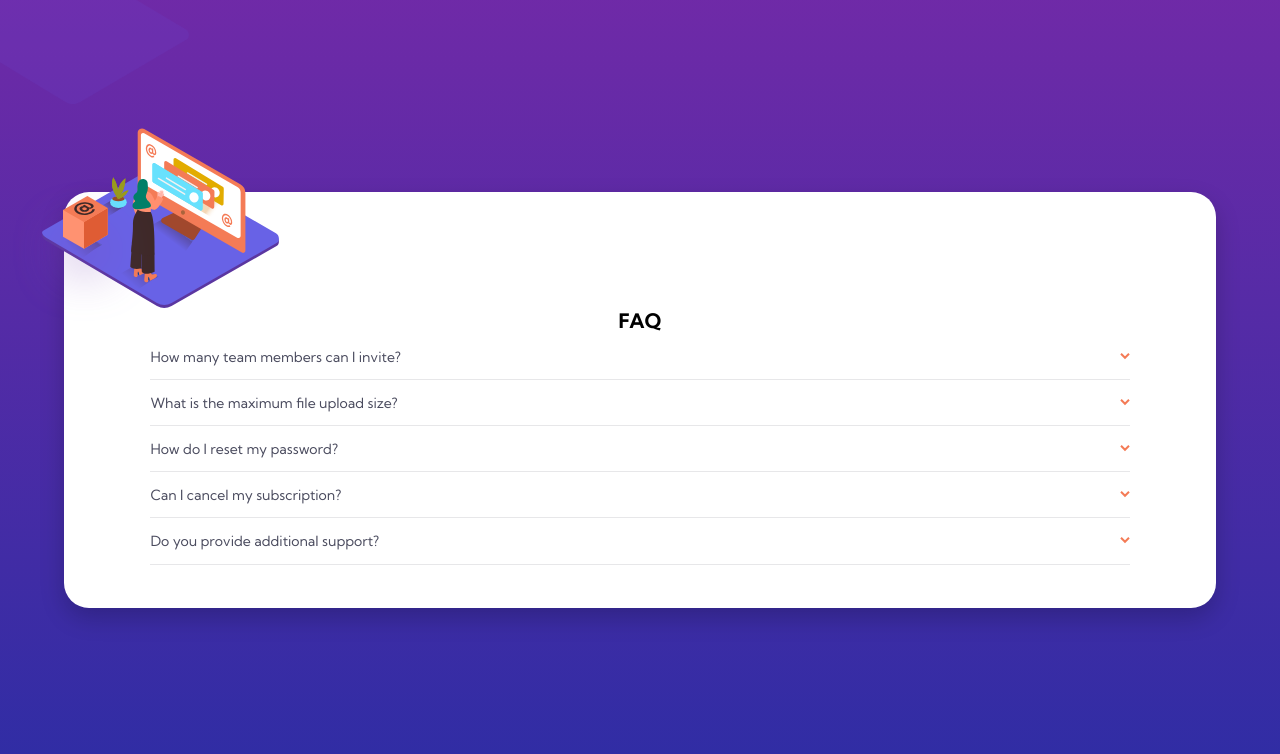
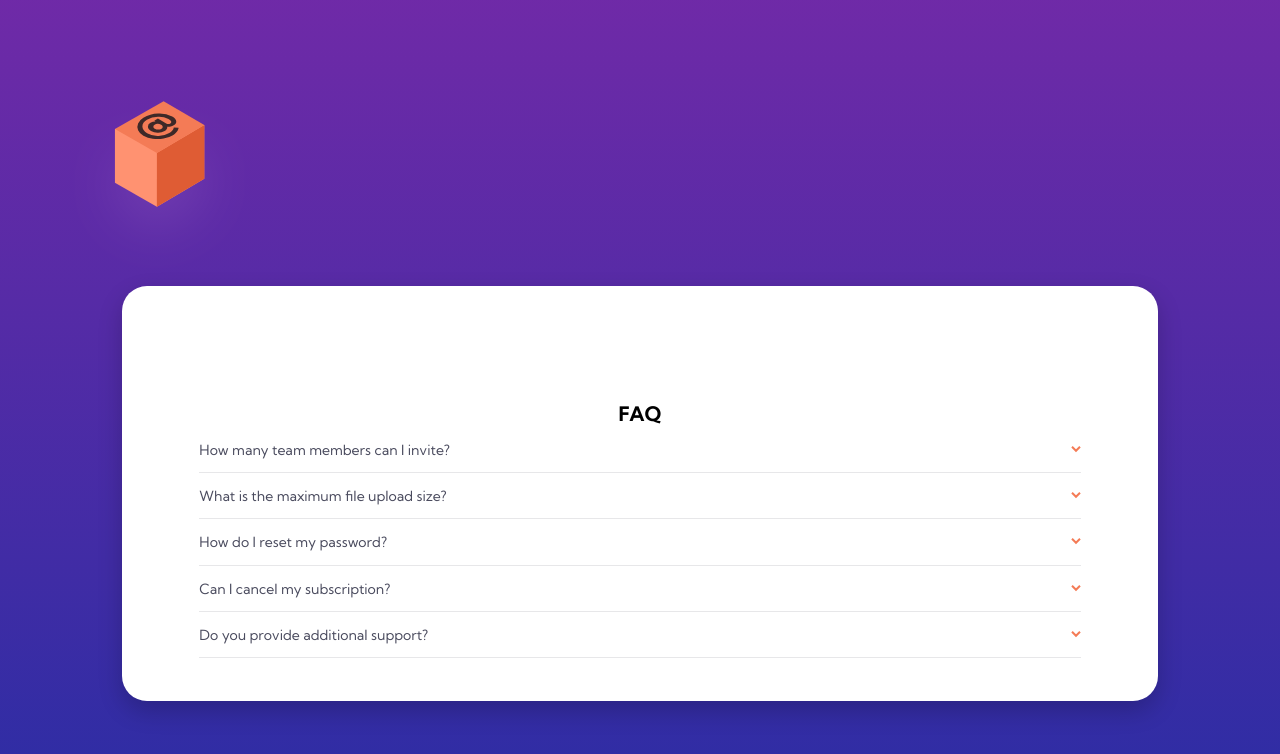
Before and after one commit to Frontend-Mentor-Jmhs11/faq-accordion-card, a plain HTML site: page index.html in a window 1280 px wide. Drawn offline with Linux system fonts and the light colour scheme.

Commit message:
More Changes

```diff
--- a/css/styles.css
+++ b/css/styles.css
@@ -8,6 +8,10 @@ html {
 *:before,
 *:after {
     box-sizing: inherit;
+}
+
+img{
+    max-width: 100%;
 }
 
 hr {
@@ -37,34 +41,31 @@ body {
     align-items: center;
 }
 
+.container{
+    width: 90%;
+    margin: 0 auto;
+}
+
+.image__box{
+    display: none;
+}
+
+@media (min-width: 768px) {
+    .image__box{
+        display: inline-block;
+        position: relative;
+        top: 0;
+        left: 0;
+    }
+}
+
 .card {
     padding: 10rem 0 3rem;
     background-color: white;
     width: 90%;
     box-shadow: 0 10px 25px rgba(0, 0, 0, 0.2);
     border-radius: 25px;
-}
-
-.image-container {
-    position: relative;
-}
-
-.image,
-.image__shadow {
-    position: absolute;
-    top: 16%;
     margin: 0 auto;
-    margin-left: -4%;
-}
-
-.image {
-    z-index: 1;
-}
-
-.image__shadow {
-    top: 27%;
-    left: 21%;
-    z-index: 0;
 }
 
 .card__title {
@@ -100,12 +101,8 @@ body {
 }
 
 @media (min-width: 375px) {
-    .image {
-        left: 5%;
-    }
-    .image__shadow {
-        top: 0;
-        left: 0;
+    .image, .image__shadow {
+        display: none;
     }
 }
 
--- a/index.html
+++ b/index.html
@@ -1,70 +1,86 @@
 <!DOCTYPE html>
 <html lang="en">
-
 	<head>
-    <meta charset="UTF-8">
-    <meta name="viewport" content="width=device-width, initial-scale=1.0">
+		<meta charset="UTF-8" />
+		<meta name="viewport" content="width=device-width, initial-scale=1.0" />
 		<!-- displays site properly based on user's device -->
 
-    <link rel="icon" type="image/png" sizes="32x32" href="./images/favicon-32x32.png">
+		<link rel="icon" type="image/png" sizes="32x32" href="./images/favicon-32x32.png" />
 
 		<title>Frontend Mentor | FAQ Accordion Card</title>
 
-    <link rel="preconnect" href="https://fonts.gstatic.com">
-    <link href="https://fonts.googleapis.com/css2?family=Kumbh+Sans:wght@400;700&display=swap" rel="stylesheet">
+		<link rel="preconnect" href="https://fonts.gstatic.com" />
+		<link href="https://fonts.googleapis.com/css2?family=Kumbh+Sans:wght@400;700&display=swap" rel="stylesheet" />
 
-    <link rel="stylesheet" href="css/normalize.css">
-    <link rel="stylesheet" href="css/styles.css">
+		<link rel="stylesheet" href="css/normalize.css" />
+		<link rel="stylesheet" href="css/styles.css" />
 	</head>
 
 	<body>
-    <!-- En este ejercicio es necesario utilizar grid para que sea mas sencillo -->
-
 		<!-- 	mobile breakpoint: 375px
 			desktop breakpoint: 1440px -->
+        <div class="container">
+			<picture>
+				<source srcset="images/illustration-woman-online-mobile.svg" media="(max-width: 375px)">
+				<source srcset="images/illustration-woman-online-desktop.svg">
+				<img class="image" srcset="images/illustration-woman-online-desktop.svg" alt="My default image">
+			</picture>
 
-    <img class="image" src="images/illustration-woman-online-mobile.svg" alt="Woman Online">
-    <img class="image__shadow" src="images/bg-pattern-mobile.svg" alt="Woman Online Shadow">
+			<picture>
+				<source srcset="images/bg-pattern-mobile.svg" media="(max-width: 375px)">
+				<source srcset="images/bg-pattern-desktop.svg">
+				<img class="image__shadow" srcset="images/bg-pattern-desktop.svg" alt="My default image">
+			</picture>
+
+			<img class="image__box" src="images/illustration-box-desktop.svg" alt="Caja">
+
 			<div class="card">
-
 				<h2 class="card__title">FAQ</h2>
 				<div class="card__item">
 					<h3 class="item__title" onclick="toogleItem(0)">How many team members can I invite?</h3>
-            <img class="item__image" src="images/icon-arrow-down.svg" alt="Arrow Dropdown">
-            <p class="item__description">You can invite up to 2 additional users on the Free plan. There is no limit on team members for the Premium plan.</p>
-            <hr>
+					<img class="item__image" src="images/icon-arrow-down.svg" alt="Arrow Dropdown" />
+					<p class="item__description">
+						You can invite up to 2 additional users on the Free plan. There is no limit on team members for the Premium plan.
+					</p>
+					<hr />
 				</div>
 				<div class="card__item">
 					<h3 class="item__title" onclick="toogleItem(1)">What is the maximum file upload size?</h3>
-            <img class="item__image" src="images/icon-arrow-down.svg" alt="Arrow Dropdown">
+					<img class="item__image" src="images/icon-arrow-down.svg" alt="Arrow Dropdown" />
 					<p class="item__description">No more than 2GB. All files in your account must fit your allotted storage space.</p>
-            <hr>
+					<hr />
 				</div>
 				<div class="card__item">
 					<h3 class="item__title" onclick="toogleItem(2)">How do I reset my password?</h3>
-            <img class="item__image" src="images/icon-arrow-down.svg" alt="Arrow Dropdown">
-            <p class="item__description">Click “Forgot password” from the login page or “Change password” from your profile page. A reset link will be emailed to you.</p>
-            <hr>
+					<img class="item__image" src="images/icon-arrow-down.svg" alt="Arrow Dropdown" />
+					<p class="item__description">
+						Click “Forgot password” from the login page or “Change password” from your profile page. A reset link will be emailed to
+						you.
+					</p>
+					<hr />
 				</div>
 				<div class="card__item">
 					<h3 class="item__title" onclick="toogleItem(3)">Can I cancel my subscription?</h3>
-            <img class="item__image" src="images/icon-arrow-down.svg" alt="Arrow Dropdown">
+					<img class="item__image" src="images/icon-arrow-down.svg" alt="Arrow Dropdown" />
 					<p class="item__description">Yes! Send us a message and we’ll process your request no questions asked.</p>
-            <hr>
+					<hr />
 				</div>
 				<div class="card__item">
 					<h3 class="item__title" onclick="toogleItem(4)">Do you provide additional support?</h3>
-            <img class="item__image" src="images/icon-arrow-down.svg" alt="Arrow Dropdown">
-            <p class="item__description">Chat and email support is available 24/7. Phone lines are open during normal business hours.</p>
-            <hr>
+					<img class="item__image" src="images/icon-arrow-down.svg" alt="Arrow Dropdown" />
+					<p class="item__description">
+						Chat and email support is available 24/7. Phone lines are open during normal business hours.
+					</p>
+					<hr />
+				</div>
 			</div>
 		</div>
 
 		<div class="attribution">
-        Challenge by <a href="https://www.frontendmentor.io?ref=challenge" target="_blank">Frontend Mentor</a>. Coded by <a href="#">Jose Maria Herrero</a>.
+			Challenge by <a href="https://www.frontendmentor.io?ref=challenge" target="_blank">Frontend Mentor</a>. Coded by
+			<a href="#">Jose Maria Herrero</a>.
 		</div>
 
 		<script src="js/main.js"></script>
 	</body>
-
 </html>
```
Lines whose indentation alone changed are shown as unchanged.
